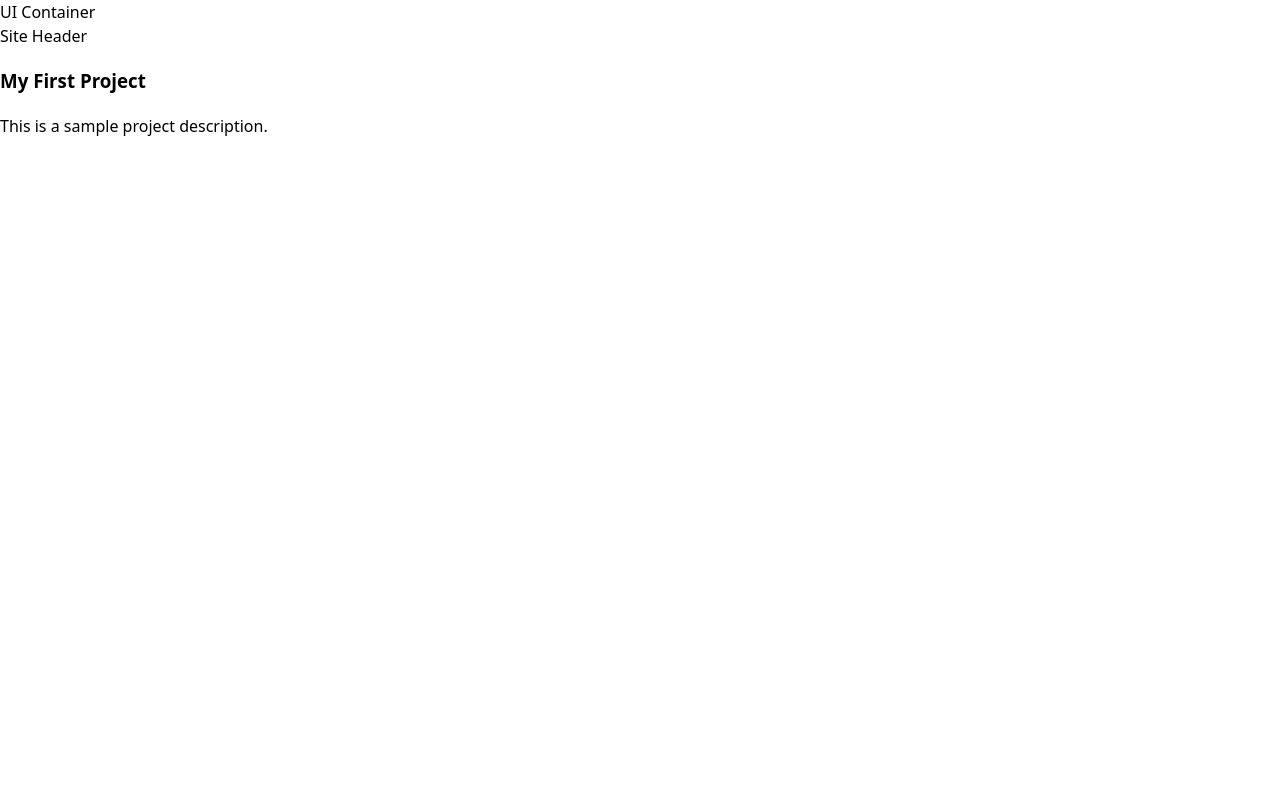
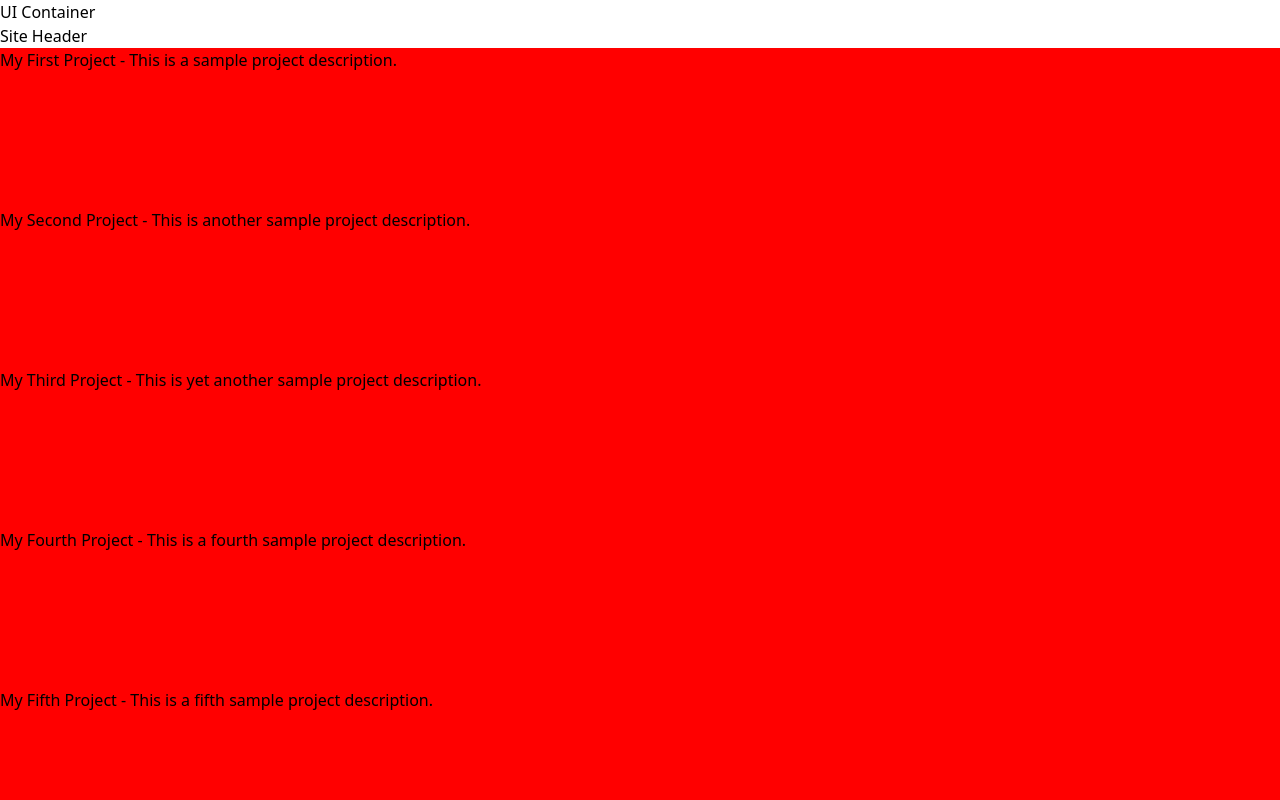
Before and after one commit to barnabysheeran/portfolio-barnaby-sheeran, a React (Vite) app: page / in a window 1280 px wide. Shown: the top 800 px of the page. Built offline with nearby package versions, Linux system fonts and the light colour scheme.

Commit message:
refactor: update SiteProject component to use projectData prop and adjust height in CSS

```diff
--- a/src/ts/ui/UIContainer.tsx
+++ b/src/ts/ui/UIContainer.tsx
@@ -14,7 +14,7 @@ export default function UIContainer() {
       UI Container
       <SiteHeader />
       {projects.map((project) => (
-        <SiteProject key={project.id} project={project} />
+        <SiteProject key={project.id} projectData={project} />
       ))}
       <SiteFooter />
     </div>
--- a/src/ts/ui/site/project/SiteProject.module.css
+++ b/src/ts/ui/site/project/SiteProject.module.css
@@ -1,3 +1,5 @@
 .site-project {
-    height: 100rem;
+    height: 10rem;
+
+    background: #ff0000;
 }
--- a/src/ts/ui/site/project/SiteProject.tsx
+++ b/src/ts/ui/site/project/SiteProject.tsx
@@ -1,16 +1,23 @@
+import { motion, useScroll, useTransform } from 'framer-motion';
+
 import { type ProjectData } from '../../../type/project';
 
 import styles from './SiteProject.module.css';
 
 interface SiteProjectProps {
-  project: ProjectData;
+  projectData: ProjectData;
 }
 
-export default function SiteProject({ project }: SiteProjectProps) {
+export default function SiteProject({ projectData }: SiteProjectProps) {
   return (
-    <div className={styles['site-project']}>
-      <h3>{project.title}</h3>
-      <p>{project.description}</p>
-    </div>
+    <motion.div
+      className={styles['site-project']}
+      initial={{ opacity: 0, y: 50 }}
+      whileInView={{ opacity: 1, y: 0 }}
+      transition={{ duration: 0.6 }}
+      viewport={{ once: true, margin: '-100px' }}
+    >
+      {projectData.title} - {projectData.description}
+    </motion.div>
   );
 }
```
